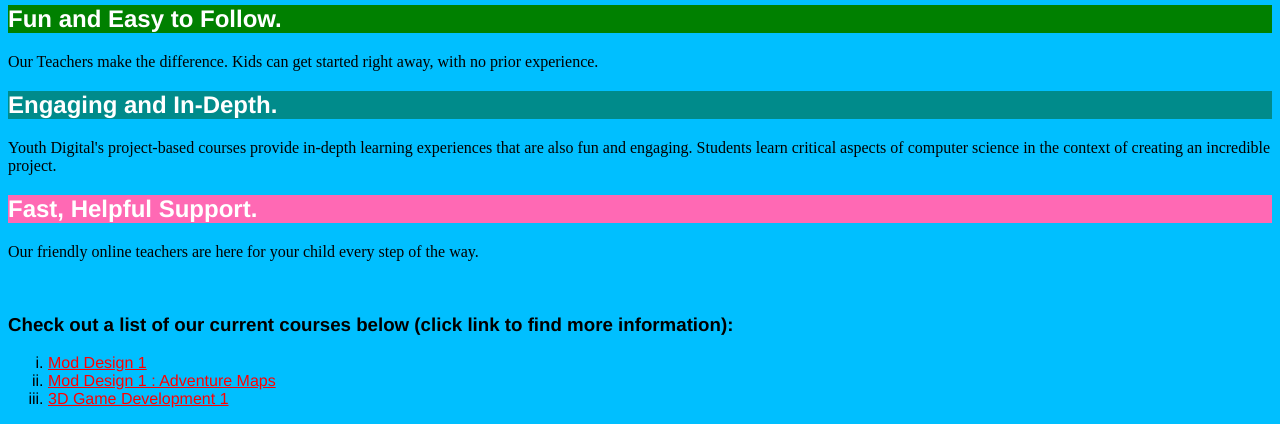
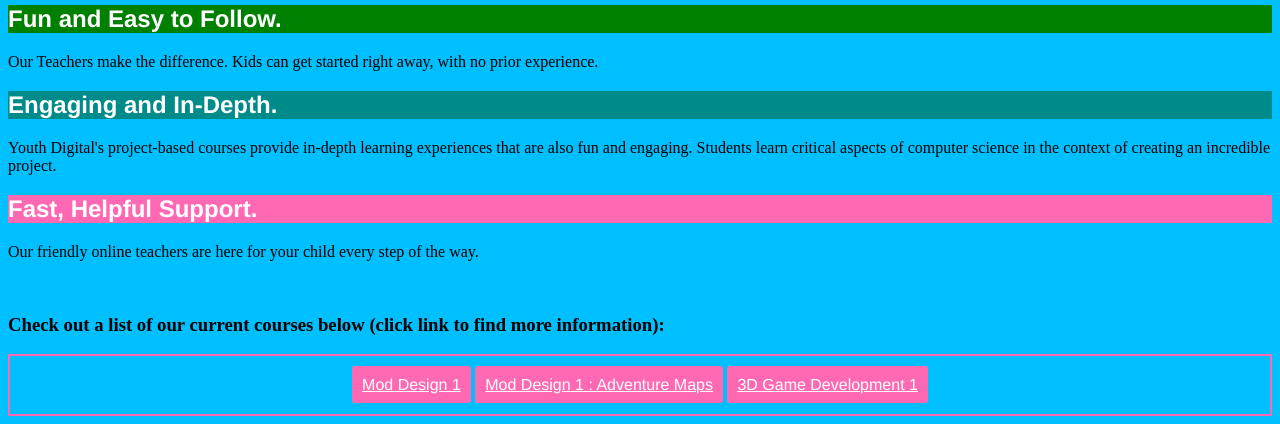
Before and after one commit to loop61/MockYDBuild, a plain HTML site: page index.html in a window 1280 px wide. Shown: the part 471-895 px from the top of the page. Drawn offline with Linux system fonts and the light colour scheme.

Commit message:
Add cosmetic button layout for Index.html and MD1.html

```diff
--- a/index.html
+++ b/index.html
@@ -23,14 +23,12 @@
       way.</p>
     <br />
     </div>
-    <div id="courseintro" class="curve">
+    <div id="courseintro">
       <h3>Check out a list of our current courses below (click link to find more information):</h3>
-      <nav>
-        <ul class="courselinks">
-          <li><a href="md1.html">Mod Design 1</a></li>
-          <li><a href="md1a.html">Mod Design 1 : Adventure Maps</a></li>
-          <li><a href="ud1.html">3D Game Development 1</a></li>
-        </ul>
+      <nav class="curve">
+          <a href="md1.html" class="link">Mod Design 1</a>
+          <a href="md1a.html" class="link">Mod Design 1 : Adventure Maps</a>
+          <a href="ud1.html" class="link">3D Game Development 1</a>
       </nav>
       </div>
   </body>
--- a/resources/css/index.css
+++ b/resources/css/index.css
@@ -6,7 +6,7 @@
   font-size: 30px;
   color: white;
 }
-.slant1, .slant2, .slant3 {
+.slant1 , .slant2 , .slant3 {
   color: white;
 }
 .slant1 {
@@ -18,11 +18,17 @@
 .slant3  {
   background-color: HotPink;
 }
-.courselinks li a {
-  color: red;
+.curve a {
+  color: white;
+  text-align: center;
+  background-color: HotPink;
+  border-radius: 3px;
+  padding: 10px;
 }
-.courselinks li {
-  list-style: lower-roman;
+.curve{
+  border: 2px solid HotPink;
+  padding: 20px;
+  text-align: center;
 }
 .heading {
   background-image: url('http://pre10.deviantart.net/3046/th/pre/f/2010/320/d/1/website_background_by_modsoft-d3302jz.png');
--- a/resources/css/md1.css
+++ b/resources/css/md1.css
@@ -13,6 +13,16 @@
 .intro {
   text-align: center;
   font-size: 20px;
+}
+.curve a {
+  color: white;
+  background-color: HotPink;
+  border-radius: 3px;
+  padding: 5px;
+}
+.curve {
+  border: 3px solid HotPink;
+  padding: 15px;
 }
 .slant1, .slant2, .slant3, #heading {
   color: white;
```
Also changed, not shown: md1.html (+4 -4 lines), README.txt.txt.
